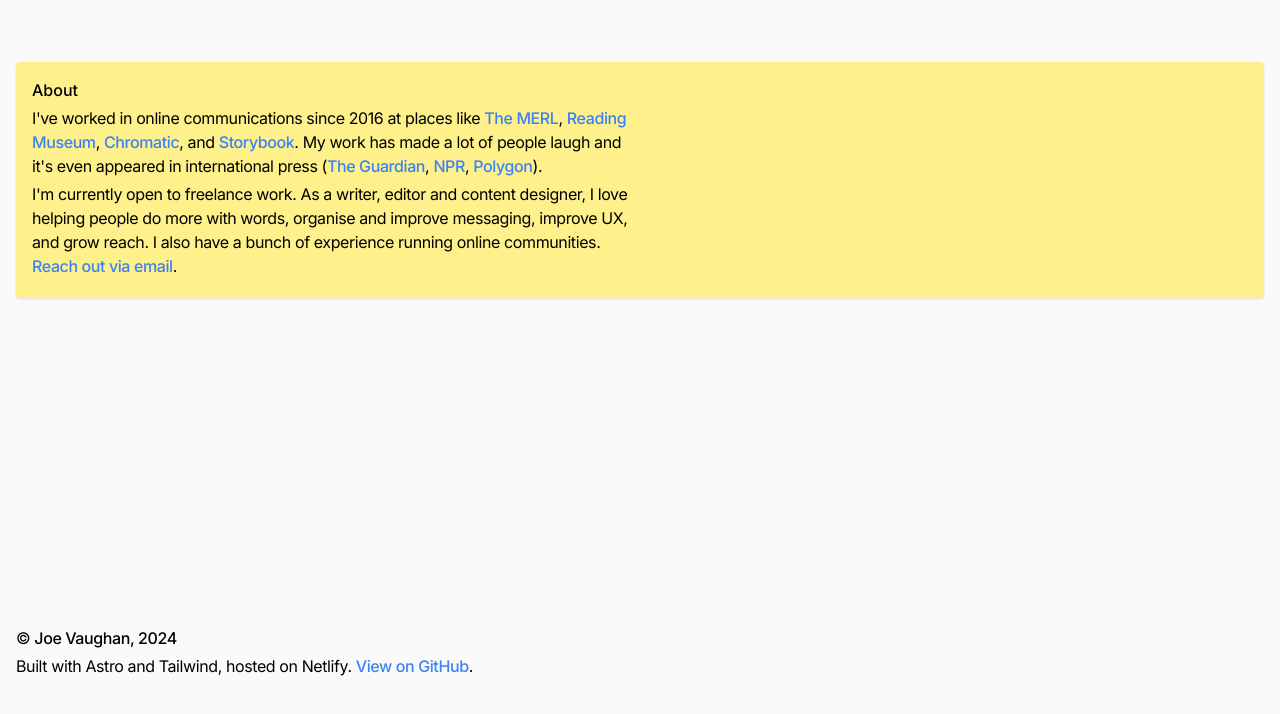
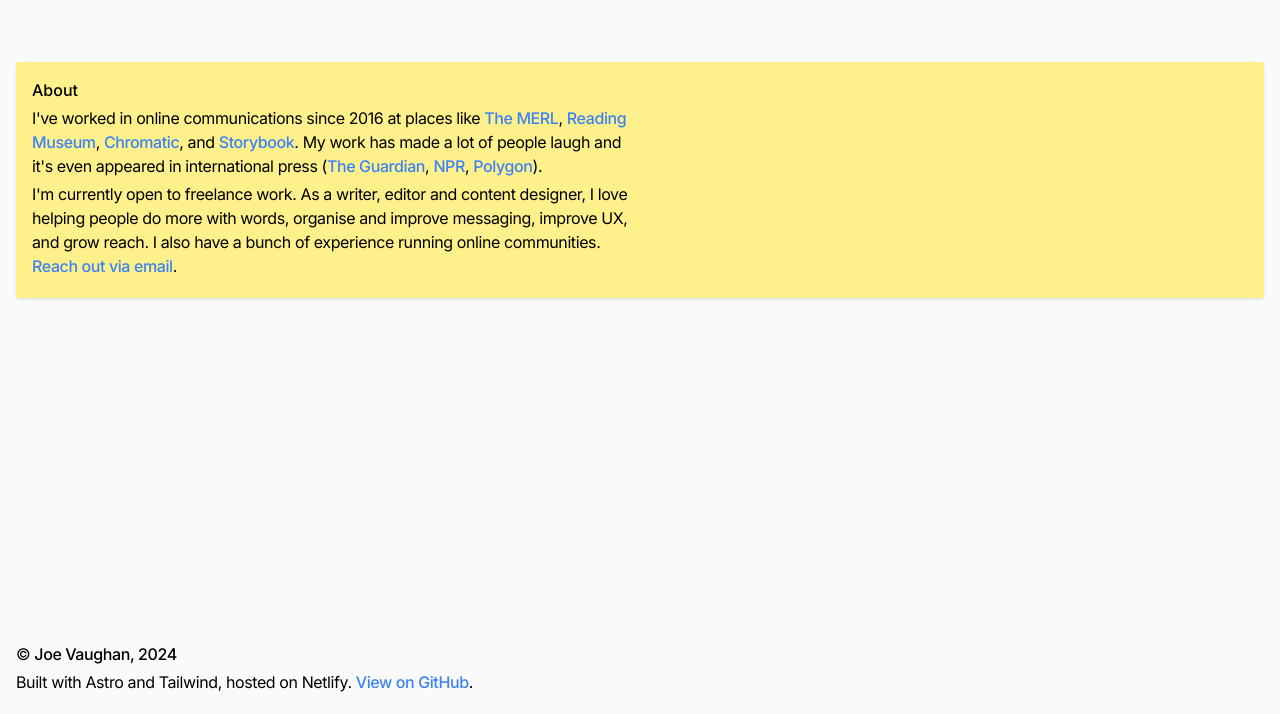
Before and after one commit to joevaugh4n/joevaugh4n, an Astro site: page / in a window 1280 px wide. Shown: the part 86-800 px from the top of the page. Built offline with nearby package versions, Linux system fonts and the light colour scheme; Astro itself is replaced by a stand-in of ours.

Commit message:
minor styling update

```diff
--- a/src/components/footer.astro
+++ b/src/components/footer.astro
@@ -1,4 +1,4 @@
-<footer class="absolute bottom-8">
+<footer class="absolute bottom-4">
   <p>
     &copy; <span class="font-medium text-balance">Joe Vaughan, 2024</span>
   </p>
```
